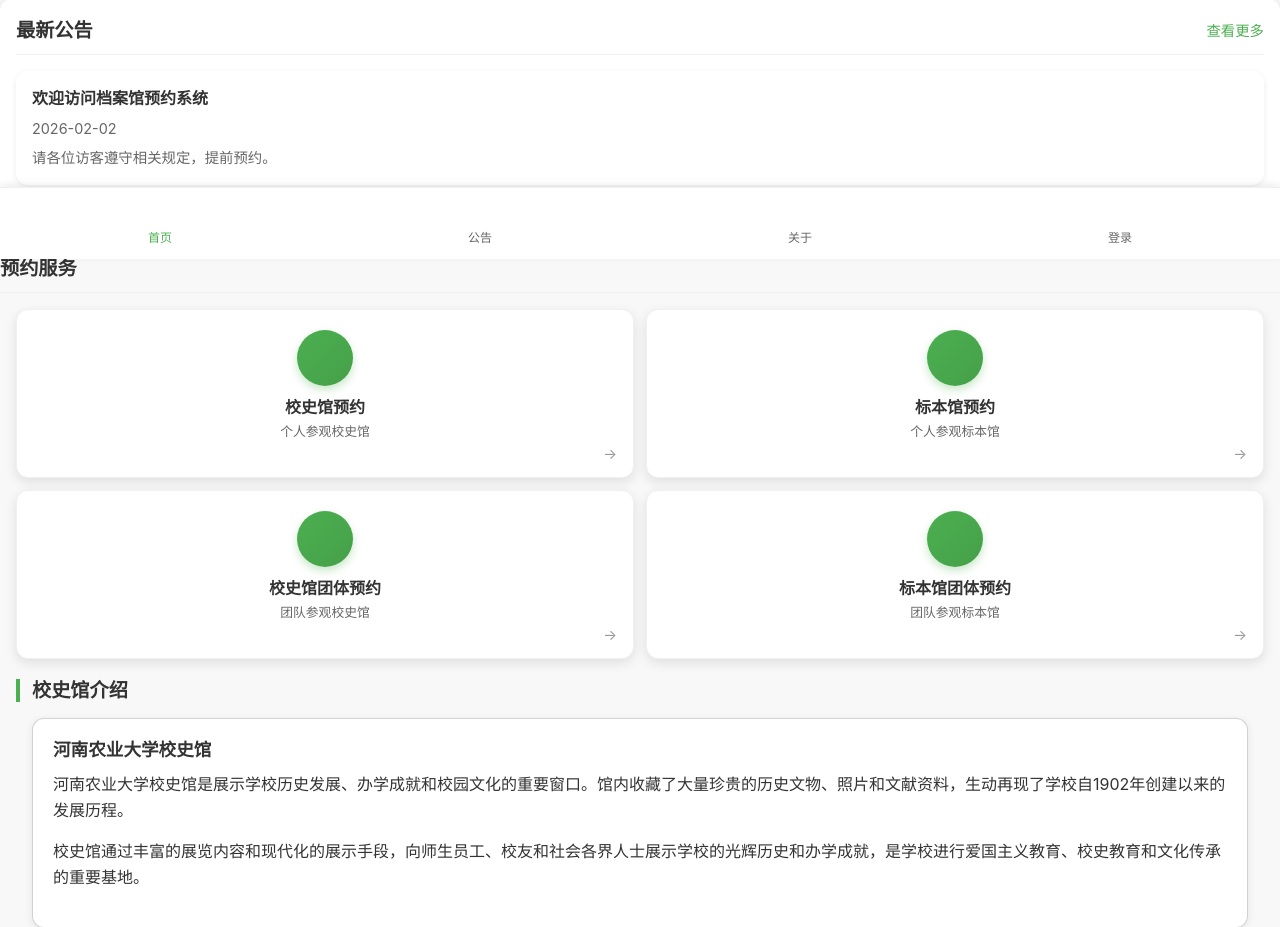
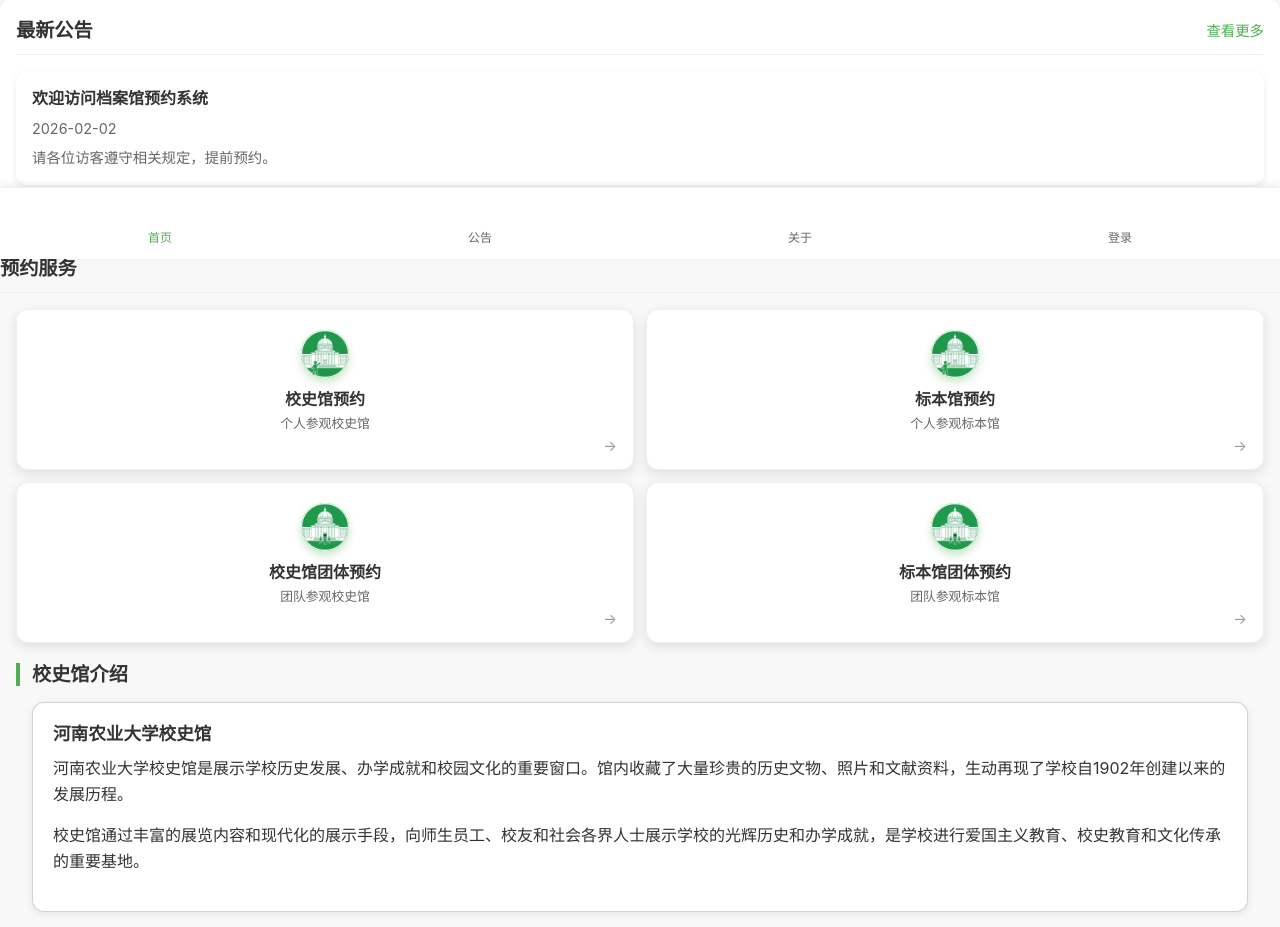
Before and after one commit to ty09monster/ReservationSystem, a Flask app: page / in a window 1280 px wide. Shown: the part 541-1468 px from the top of the page. Run offline with Flask 3, Linux system fonts and the light colour scheme; some libraries are stand-ins or nearby versions.

Commit message:
zy添加了预约首页预约选择部分的图标

```diff
--- a/archive_system/templates/index.html
+++ b/archive_system/templates/index.html
@@ -20,6 +20,24 @@
     <title>河南农业大学校史馆预约系统</title>
     <link href="{{ url_for('static', filename='css/bootstrap.min.css') }}" rel="stylesheet">
     <link href="{{ url_for('static', filename='css/h5.css') }}" rel="stylesheet">
+    <style>
+        .feature-icon {
+            width: 48px;    /* 圆形大小，可改（宽高必须相等，否则变椭圆） */
+            height: 48px;
+            border-radius: 50%;  /* 关键：变圆形 */
+            overflow: hidden;    /* 关键：裁剪超出圆形的图片 */
+            display: flex;       /* 图片水平+垂直居中 */
+            align-items: center;
+            justify-content: center;
+            background-color: #f5f5f5; /* 可选：容器背景色，图片透明时显示 */
+        }
+        .feature-icon img {
+            width: 100%;
+            height: 100%;
+            object-fit: cover;  /* 核心：保持图片比例，填满圆形不变形 */
+            object-position: center; /* 图片显示中心区域（默认） */
+        }
+    </style>
 </head>
 
 <body>
@@ -128,28 +146,32 @@
             <div class="feature-grid">
                 <a href="{{ url_for('h5.reserve_xiaoshi_individual') }}" class="feature-item">
                     <div class="feature-icon">
-                        <i class="icon icon-calendar"></i>
+                        <!-- <i class="icon icon-calendar"></i> -->
+                        <img src="../static/个人预约.png" alt="个人预约图标">
                     </div>
                     <h3 class="feature-title">校史馆预约</h3>
                     <p class="feature-desc">个人参观校史馆</p>
                 </a>
                 <a href="{{ url_for('h5.reserve_biaoben_individual') }}" class="feature-item">
                     <div class="feature-icon">
-                        <i class="icon icon-clock"></i>
+                        <!-- <i class="icon icon-clock"></i> -->
+                        <img src="../static/个人预约.png" alt="个人预约图标">
                     </div>
                     <h3 class="feature-title">标本馆预约</h3>
                     <p class="feature-desc">个人参观标本馆</p>
                 </a>
                 <a href="{{ url_for('h5.reserve_xiaoshi_group') }}" class="feature-item">
                     <div class="feature-icon">
-                        <i class="icon icon-history"></i>
+                        <!-- <i class="icon icon-history"></i> -->
+                        <img src="../static/团队预约.png" alt="团队预约图标">
                     </div>
                     <h3 class="feature-title">校史馆团体预约</h3>
                     <p class="feature-desc">团队参观校史馆</p>
                 </a>
                 <a href="{{ url_for('h5.reserve_biaoben_group') }}" class="feature-item">
                     <div class="feature-icon">
-                        <i class="icon icon-info"></i>
+                        <!-- <i class="icon icon-info"></i> -->
+                        <img src="../static/团队预约.png" alt="团队预约图标">
                     </div>
                     <h3 class="feature-title">标本馆团体预约</h3>
                     <p class="feature-desc">团队参观标本馆</p>
```
Also changed, not shown: archive_system/static/uploads/174a47e1-187e-4b0c-86db-ac44c9583303.jpg (added), archive_system/static/uploads/9356ec8c-a07c-4bc2-a1a4-9a799aff9196.jpg (added), archive_system/static/个人预约.png (added), archive_system/static/团队预约.png (added), 2 other files.
